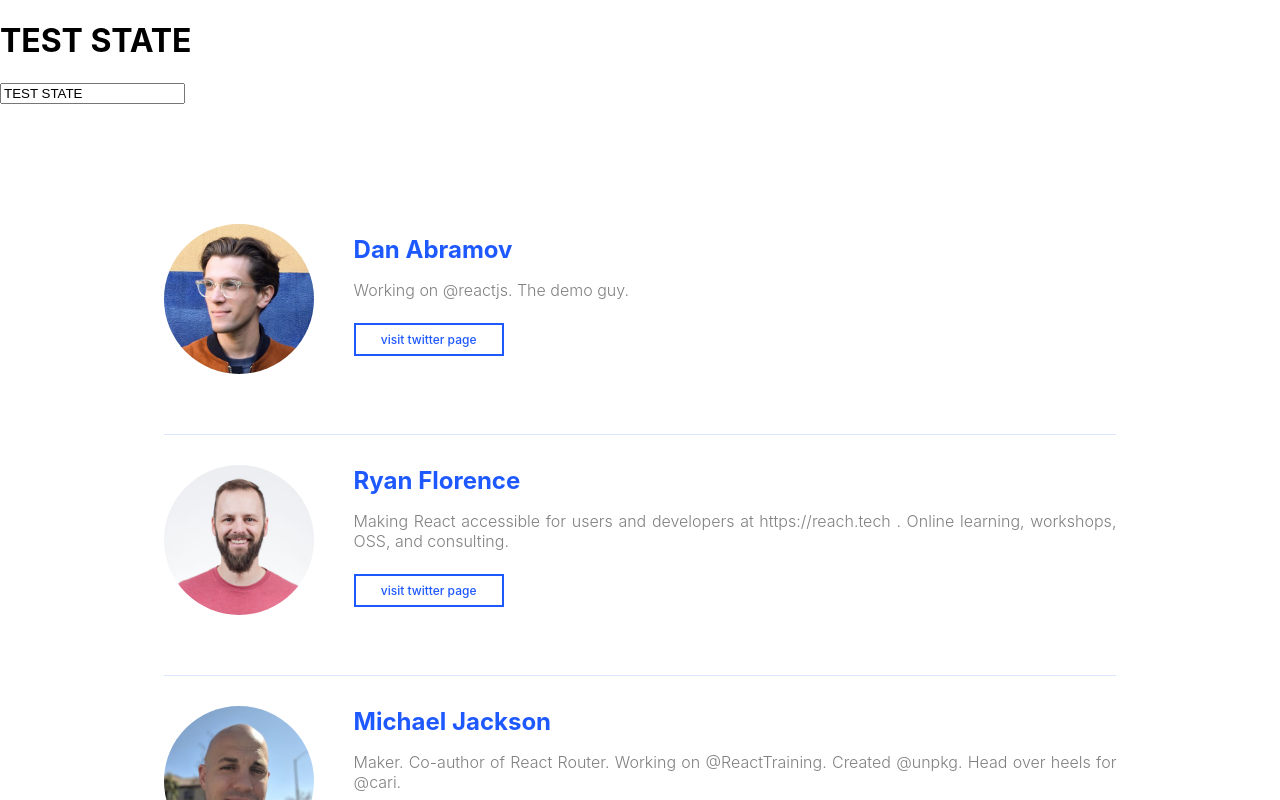
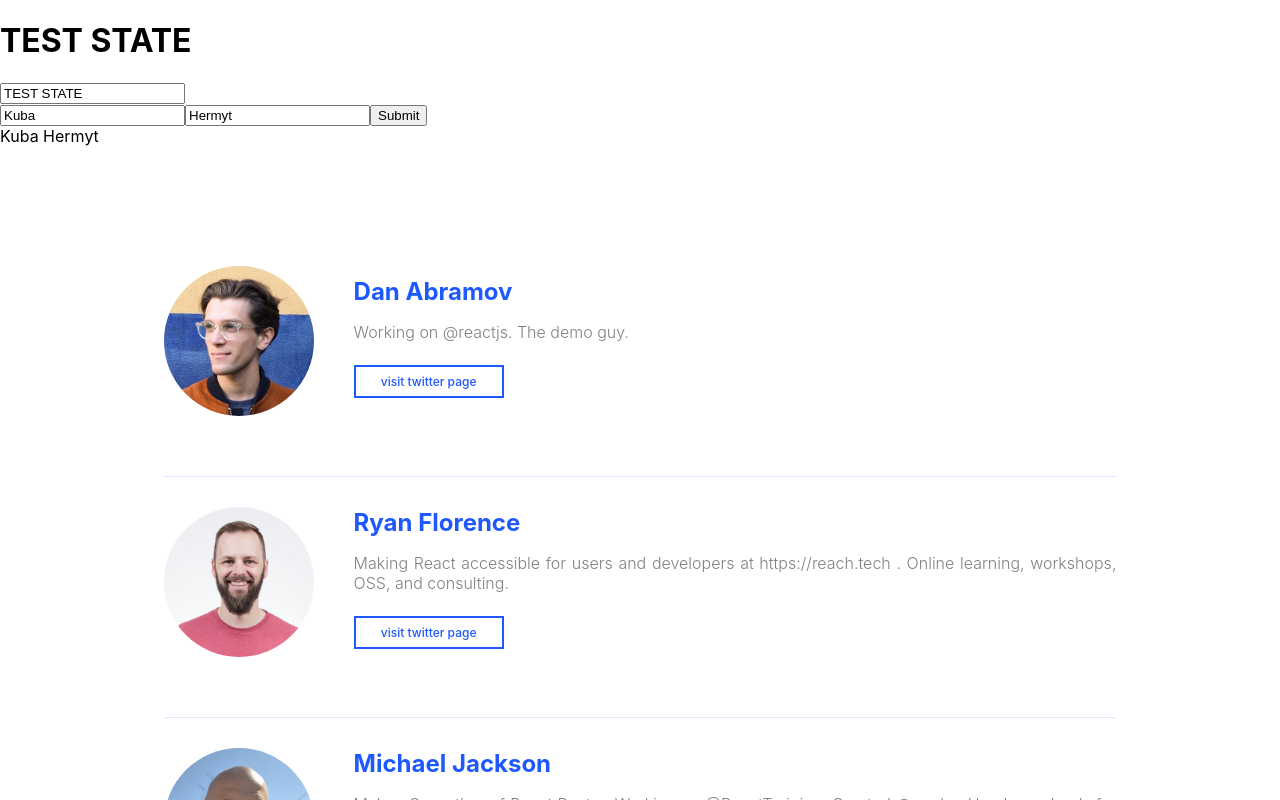
Before and after one commit to JakHer/FavNote, a React (Create React App) app: page / in a window 1280 px wide. Shown: the top 800 px of the page. Built offline with nearby package versions, Linux system fonts and the light colour scheme.

Commit message:
feat: hooks practice ;)

```diff
--- a/src/App.js
+++ b/src/App.js
@@ -2,10 +2,12 @@ import React from "react";
 import ListWrapper from "./components/ListWrapper";
 import "./index.css";
 import MyComponent from "./components/MyComponent/MyComponent";
+import HooksComponent from "./components/ListWrapper/HooksComponent/HooksComponent";
 
 const App = () => (
   <>
     <MyComponent />
+    <HooksComponent />
     <ListWrapper />
   </>
 );
--- /dev/null
+++ b/src/components/ListWrapper/HooksComponent/HooksComponent.js
@@ -0,0 +1,28 @@
+import React, { useState } from "react";
+
+const HooksComponent = () => {
+  const [name, setName] = useState("Kuba");
+  const [surname, setSurname] = useState("Hermyt");
+
+  const resetPerson = (e) => {
+    e.preventDefault();
+
+    setName("Name");
+    setSurname("Surname");
+  };
+
+  return (
+    <>
+      <form onSubmit={resetPerson}>
+        <input onChange={(e) => setName(e.target.value)} value={name} />
+        <input onChange={(e) => setSurname(e.target.value)} value={surname} />
+        <button type="submit">Submit</button>
+      </form>
+      <span>
+        {name} {surname}
+      </span>
+    </>
+  );
+};
+
+export default HooksComponent;
```
